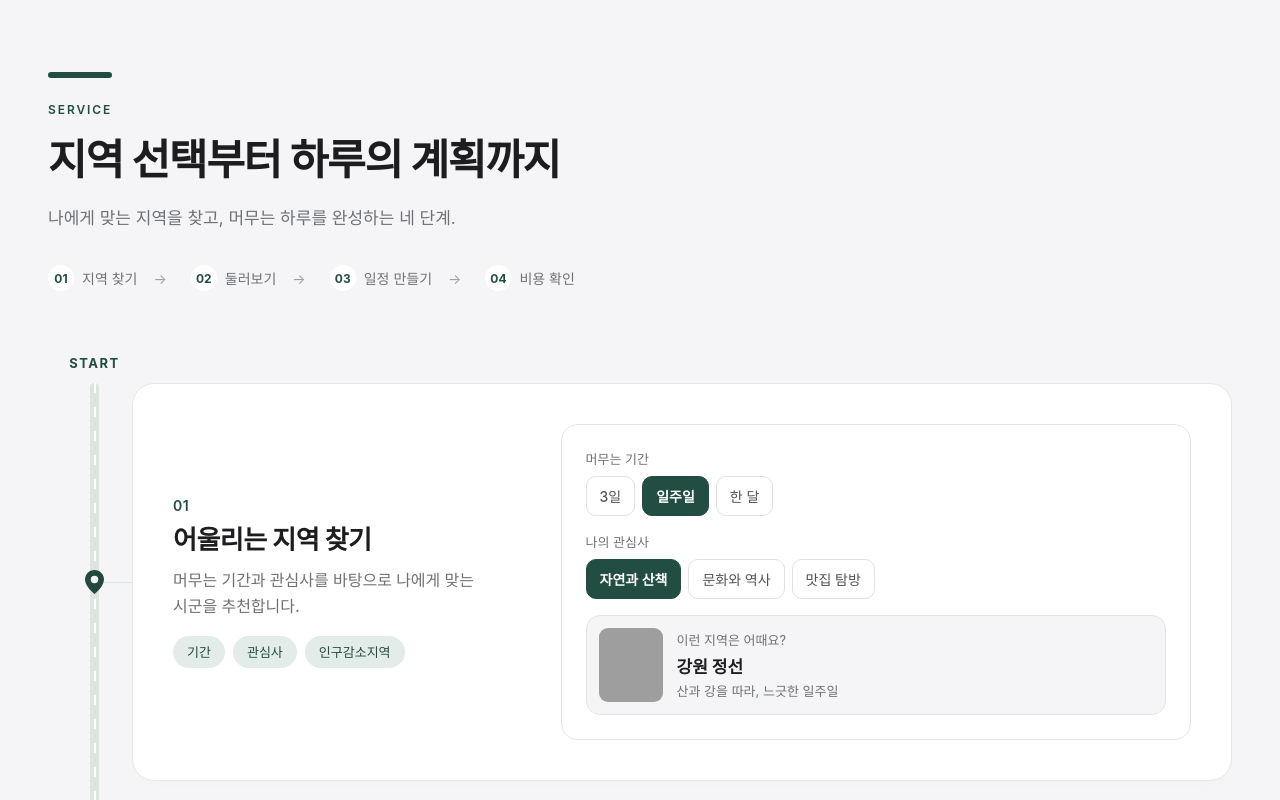
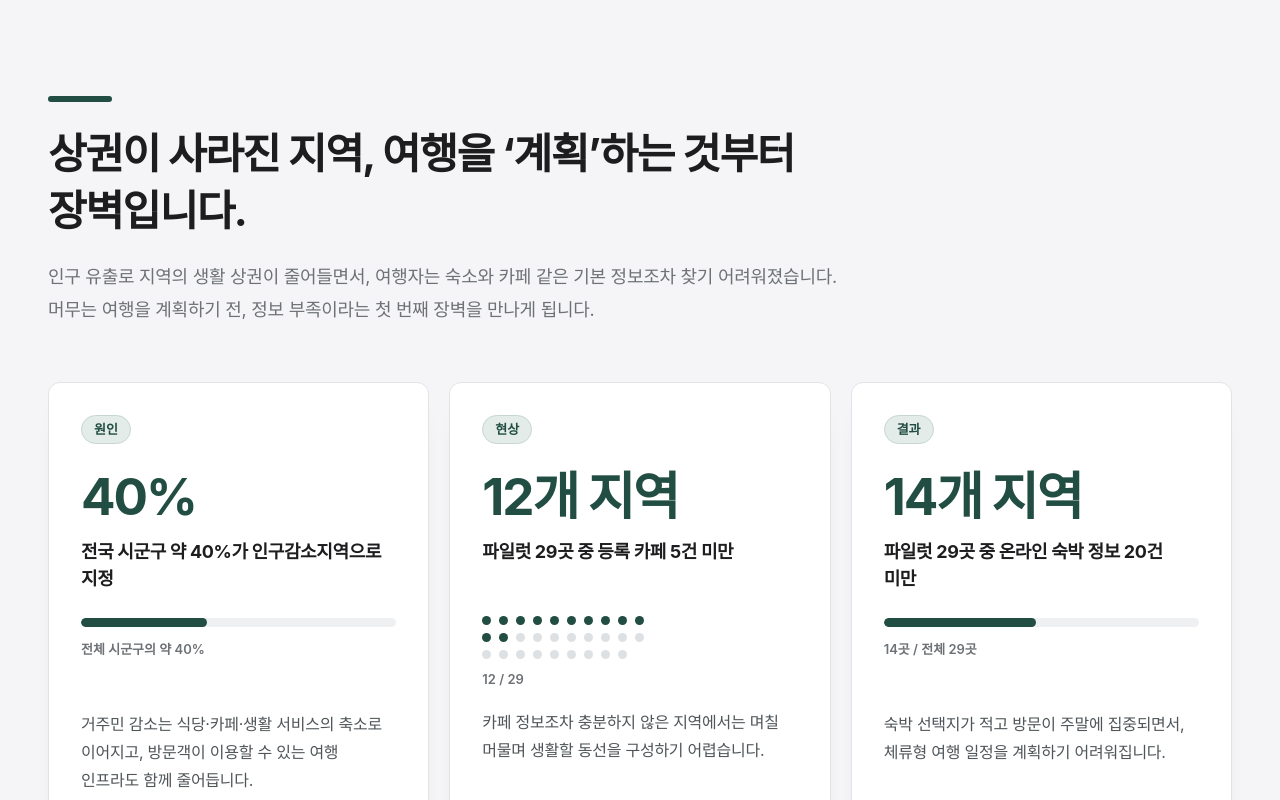
Before and after one commit to naeun9/salliljido, a React (Vite) app: page / in a window 1280 px wide. Shown: the part 800-1600 px from the top of the page. Built offline with nearby package versions, Linux system fonts and the light colour scheme; grey boxes are pictures that could not be loaded; a web font is replaced by a local one.

Commit message:
feat: add problem statement data cards

```diff
--- a/src/pages/Home.jsx
+++ b/src/pages/Home.jsx
@@ -1,4 +1,5 @@
 import Hero from "./Home/Hero.jsx";
+import ProblemDataSection from "./Home/ProblemDataSection.jsx";
 import ServiceSteps from "./Home/ServiceSteps.jsx";
 import RegionCarousel from "./Home/RegionCarousel.jsx";
 import SupportTeaser from "./Home/SupportTeaser.jsx";
@@ -12,6 +13,7 @@ export default function Home() {
   return (
     <div className={styles.page}>
       <Hero />
+      <ProblemDataSection />
       <ServiceSteps />
       <RegionCarousel />
       <SupportTeaser />
--- /dev/null
+++ b/src/pages/Home/ProblemDataSection.jsx
@@ -0,0 +1,105 @@
+import styles from "./ProblemDataSection.module.css";
+
+const DOTS = Array.from({ length: 29 }, (_, index) => index);
+
+const CARDS = [
+  {
+    label: "원인",
+    value: "40%",
+    subtitle: "전국 시군구 약 40%가 인구감소지역으로 지정",
+    body: "거주민 감소는 식당·카페·생활 서비스의 축소로 이어지고, 방문객이 이용할 수 있는 여행 인프라도 함께 줄어듭니다.",
+    source: "행정안전부 「인구감소지역 지정 고시」",
+    visual: "progress",
+  },
+  {
+    label: "현상",
+    value: "12개 지역",
+    subtitle: "파일럿 29곳 중 등록 카페 5건 미만",
+    body: "카페 정보조차 충분하지 않은 지역에서는 며칠 머물며 생활할 동선을 구성하기 어렵습니다.",
+    source: "한국관광공사 TourAPI 및 자체 실측 · 2026.09",
+    visual: "dots",
+  },
+  {
+    label: "결과",
+    value: "14개 지역",
+    subtitle: "파일럿 29곳 중 온라인 숙박 정보 20건 미만",
+    body: "숙박 선택지가 적고 방문이 주말에 집중되면서, 체류형 여행 일정을 계획하기 어려워집니다.",
+    source: "한국관광공사 TourAPI · 관광빅데이터 · 2026.09",
+    visual: "distribution",
+  },
+];
+
+function DataVisual({ type }) {
+  if (type === "dots") {
+    return (
+      <div className={styles.dotVisual} aria-label="전체 29개 지역 중 12개 지역">
+        <div className={styles.dots} aria-hidden="true">
+          {DOTS.map((dot) => (
+            <span key={dot} className={dot < 12 ? styles.dotActive : styles.dot} />
+          ))}
+        </div>
+        <span className={styles.visualCaption}>12 / 29</span>
+      </div>
+    );
+  }
+
+  const isDistribution = type === "distribution";
+
+  return (
+    <div className={styles.barVisual}>
+      <div className={styles.bar} aria-hidden="true">
+        <span className={styles.barFill} style={{ width: isDistribution ? "48.3%" : "40%" }} />
+      </div>
+      <span className={styles.visualCaption}>
+        {isDistribution ? "14곳 / 전체 29곳" : "전체 시군구의 약 40%"}
+      </span>
+    </div>
+  );
+}
+
+export default function ProblemDataSection() {
+  return (
+    <section className={styles.section} aria-labelledby="problem-data-title">
+      <div className={styles.inner}>
+        <header className={styles.head}>
+          <span className={styles.accent} aria-hidden="true" />
+          <h2 id="problem-data-title" className={styles.title}>
+            상권이 사라진 지역, 여행을 ‘계획’하는 것부터 장벽입니다.
+          </h2>
+          <p className={styles.lead}>
+            인구 유출로 지역의 생활 상권이 줄어들면서, 여행자는 숙소와 카페 같은 기본 정보조차 찾기 어려워졌습니다.
+            <br />
+            머무는 여행을 계획하기 전, 정보 부족이라는 첫 번째 장벽을 만나게 됩니다.
+          </p>
+        </header>
+
+        <div className={styles.cards}>
+          {CARDS.map((card) => (
+            <article key={card.label} className={styles.card}>
+              <span className={styles.label}>{card.label}</span>
+              <strong className={styles.value}>{card.value}</strong>
+              <h3 className={styles.subtitle}>{card.subtitle}</h3>
+              <DataVisual type={card.visual} />
+              <p className={styles.body}>{card.body}</p>
+              <p className={styles.source}>출처: {card.source}</p>
+            </article>
+          ))}
+        </div>
+
+        <div className={styles.transition}>
+          <span className={styles.eyebrow}>WHY SALLILJIDO</span>
+          <h2 className={styles.transitionTitle}>
+            그래서 인구감소지역의 여행은
+            <br />
+            검색이 아니라 ‘발굴’이 필요합니다.
+          </h2>
+          <p className={styles.transitionDescription}>
+            숙박, 생활 편의, 관광지, 지자체 지원처럼 여러 공공데이터에 흩어진 정보를 한곳에 모아
+            <br />
+            지역을 발견하는 순간부터 체류 계획까지 하나의 흐름으로 연결합니다.
+          </p>
+        </div>
+      </div>
+    </section>
+  );
+}
--- /dev/null
+++ b/src/pages/Home/ProblemDataSection.module.css
@@ -0,0 +1,71 @@
+.section {
+  padding: 120px clamp(18px, 4vw, 48px) 48px;
+  background: var(--paper);
+}
+
+.inner { max-width: 1320px; margin: 0 auto; }
+.head { max-width: 860px; }
+.accent { display: block; width: 64px; height: 6px; margin-bottom: 24px; border-radius: var(--radius-pill); background: var(--forest); }
+
+.title,
+.transitionTitle {
+  margin: 0;
+  color: var(--ink);
+  font-size: clamp(32px, 3.6vw, 42px);
+  font-weight: 700;
+  line-height: 1.35;
+  letter-spacing: -0.035em;
+  word-break: keep-all;
+}
+
+.lead {
+  margin: 22px 0 0;
+  color: var(--gray);
+  font-size: var(--font-lead);
+  line-height: 1.8;
+  letter-spacing: -0.015em;
+  word-break: keep-all;
+}
+
+.cards { display: grid; grid-template-columns: repeat(3, minmax(0, 1fr)); gap: 20px; margin-top: 56px; }
+.card {
+  display: flex;
+  min-width: 0;
+  min-height: 490px;
+  flex-direction: column;
+  padding: 32px;
+  border: 1px solid var(--border);
+  border-radius: var(--radius-card);
+  background: var(--cream);
+  box-shadow: 0 12px 30px -28px rgba(29, 29, 31, 0.45);
+}
+
+.label {
+  align-self: flex-start;
+  padding: 7px 12px;
+  border: 1px solid var(--tag-border);
+  border-radius: var(--radius-pill);
+  background: var(--tag-bg);
+  color: var(--tag-text);
+  font-size: var(--font-caption);
+  font-weight: 600;
+  line-height: 1;
+}
+
+.value { display: block; margin-top: 24px; color: var(--forest); font-size: clamp(40px, 4vw, 52px); font-weight: 700; line-height: 1.1; letter-spacing: -0.04em; }
+.subtitle { min-height: 52px; margin: 14px 0 0; color: var(--ink); font-size: 18px; font-weight: 650; line-height: 1.5; letter-spacing: -0.02em; word-break: keep-all; }
+.barVisual,
+.dotVisual { min-height: 86px; margin-top: 26px; }
+.bar { width: 100%; height: 9px; overflow: hidden; border-radius: var(--radius-pill); background: var(--sand); }
+.barFill { display: block; height: 100%; border-radius: inherit; background: var(--forest); }
+.visualCaption { display: block; margin-top: 12px; color: var(--gray); font-size: var(--font-caption); font-weight: 600; }
+.dots { display: grid; grid-template-columns: repeat(10, 9px); gap: 8px; }
+.dot,
+.dotActive { width: 9px; height: 9px; border-radius: var(--radius-circle); background: var(--sand-strong); }
+.dotActive { background: var(--forest); }
+.body { margin: 6px 0 0; color: #4f5558; font-size: var(--font-body); line-height: 1.75; letter-spacing: -0.015em; word-break: keep-all; }
+.source { margin: auto 0 0; padding-top: 24px; color: #9aa0a6; font-size: 12px; line-height: 1.55; word-break: keep-all; }
+
+.transition { max-width: 900px; margin: 120px auto 0; padding-top: 48px; border-top: 1px solid var(--border); text-align: center; }
+.eyebrow { display: block; margin-bottom: 18px; color: var(--forest); font-size: var(--font-label-caps); font-weight: 600; letter-spacing: 0.16em; }
+.transitionDescription { margin: 24px auto 0; color: var(--gray); font-size: var(--font-body-lg); line-height: 1.8; letter-spacing: -0.015em; word-break: keep-all; }
```
